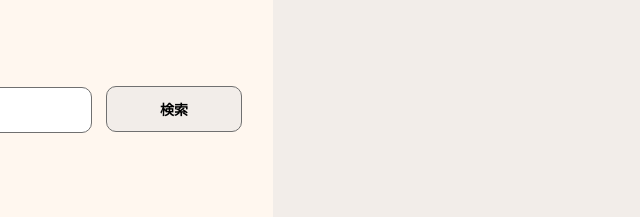
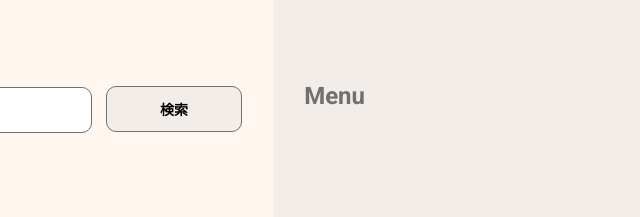
Before and after one commit to Megumi912/Hamburger-site, a plain HTML site: page page.html in a window 1280 px wide. Shown: the top 217 px of the page, 640-1280 px from the left. Drawn offline with nearby package versions, Linux system fonts and the light colour scheme; some packages are replaced by stand-ins of ours; grey boxes are pictures that could not be loaded.

Commit message:
Menu追加

```diff
--- a/page.html
+++ b/page.html
@@ -76,6 +76,7 @@
 
         <!-- メニューボタン -->
         <button class="c-hamburger js-hamburger" id="js-hamburger">Menu</button>
+        <p class="pc-hamburger">Menu</p>
         <div id="c-hamburger_line_btn">
             <span class="hamburger_line hamburger_line1"></span>
             <span class="hamburger_line hamburger_line2"></span>
```
